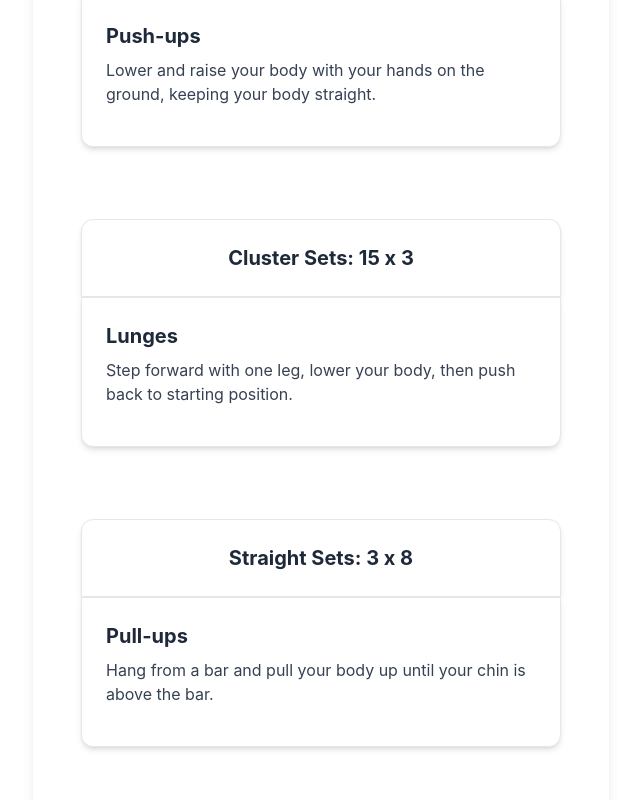
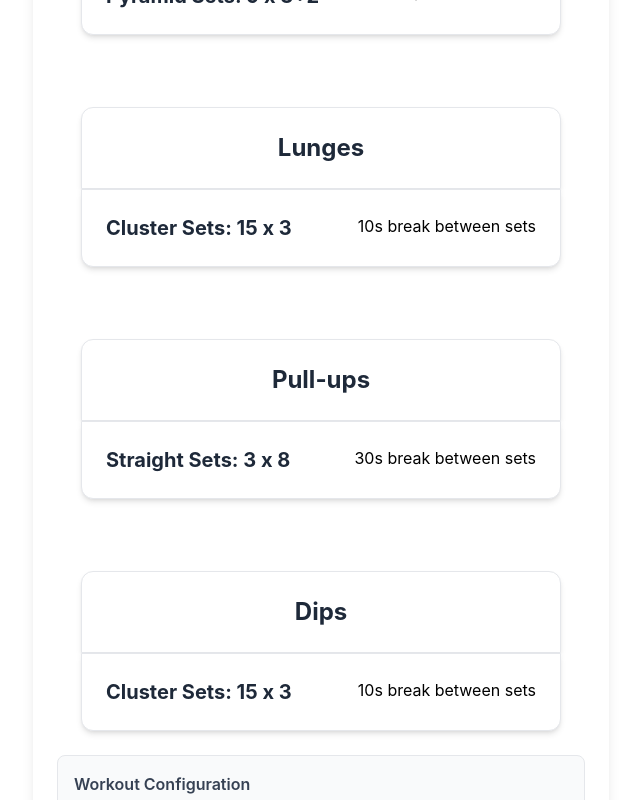
Before and after one commit to simeonjackman/pump, a Vue app: page / in a window 1280 px wide. Both pictures are taken after a click on the button "Generate Workout". Shown: the part 549-1349 px from the top of the page, without its empty margins (319-959 px from the left). Built offline with nearby package versions, Linux system fonts and the light colour scheme.

Commit message:
CHANGE: css of cards

```diff
--- a/src/components/ExerciseCard.vue
+++ b/src/components/ExerciseCard.vue
@@ -1,16 +1,18 @@
 <template>
   <div
-    class="exercise-card bg-white shadow-md rounded-bl-xl rounded-br-xl p-6 mb-6 border border-gray-200 cursor-pointer"
+    class="exercise-card bg-white shadow-md rounded-tl-xl rounded-tr-xl p-6 mt-6 border border-gray-200 cursor-pointer"
     @click="showDetails = !showDetails"
   >
     <!-- Exercise Name -->
-    <h3 class="text-xl font-bold mb-2 text-gray-800">{{ exercise.name }}</h3>
-    <p class="mb-4 text-gray-700">{{ exercise.description }}</p>
+    <h3 class="text-2xl text-center font-bold text-gray-800">
+      {{ exercise.name }}
+    </h3>
 
     <!-- Collapsible Details -->
     <div v-show="showDetails" class="transition-all">
       <!-- Cardio vs Strength -->
       <div class="mb-4">
+        <p class="mt-4 mb-4 text-gray-700">{{ exercise.description }}</p>
         <label class="block text-gray-700 font-medium mb-1">
           Cardio vs Strength: {{ exercise.cardio_vs_strength }}
         </label>
--- a/src/components/FormatCard.vue
+++ b/src/components/FormatCard.vue
@@ -1,18 +1,21 @@
 <template>
   <div
-    class="text-center format-card bg-white shadow-md rounded-tl-xl rounded-tr-xl p-6 border border-gray-200 cursor-pointer"
+    class="text-center format-card bg-white shadow-md rounded-bl-xl rounded-br-xl p-6 border border-gray-200 cursor-pointer"
     @click="showDetails = !showDetails"
   >
     <!-- Exercise Name -->
-    <h3 class="text-xl font-bold text-gray-800">
-      {{ format.type }}: {{ format.rounds }} x {{ format.reps }}
-    </h3>
+    <div class="xl:flex justify-between">
+      <p class="text-xl font-bold text-gray-800">
+        {{ format.type }}: {{ format.rounds }} x {{ format.reps }}
+      </p>
+      <span> {{ format.break }}s break between sets </span>
+    </div>
 
     <!-- Collapsible Details -->
     <div v-show="showDetails" class="transition-all">
       <p class="text-gray-700">
         {{ format.rounds }} rounds of {{ format.type }}.
-        {{ format.description }} with a break of {{ format.break }} seconds
+        {{ format.description }}
         between rounds.
       </p>
     </div>
--- a/src/components/WorkoutDisplay.vue
+++ b/src/components/WorkoutDisplay.vue
@@ -12,8 +12,8 @@
       v-if="generatedWorkout"
       v-for="exerciseWithFormat in generatedWorkout.exercisesWithFormats"
     >
+      <ExerciseCard :exercise="exerciseWithFormat.exercise" />
       <FormatCard :format="exerciseWithFormat.format" />
-      <ExerciseCard :exercise="exerciseWithFormat.exercise" />
     </div>
 
     <div
```
